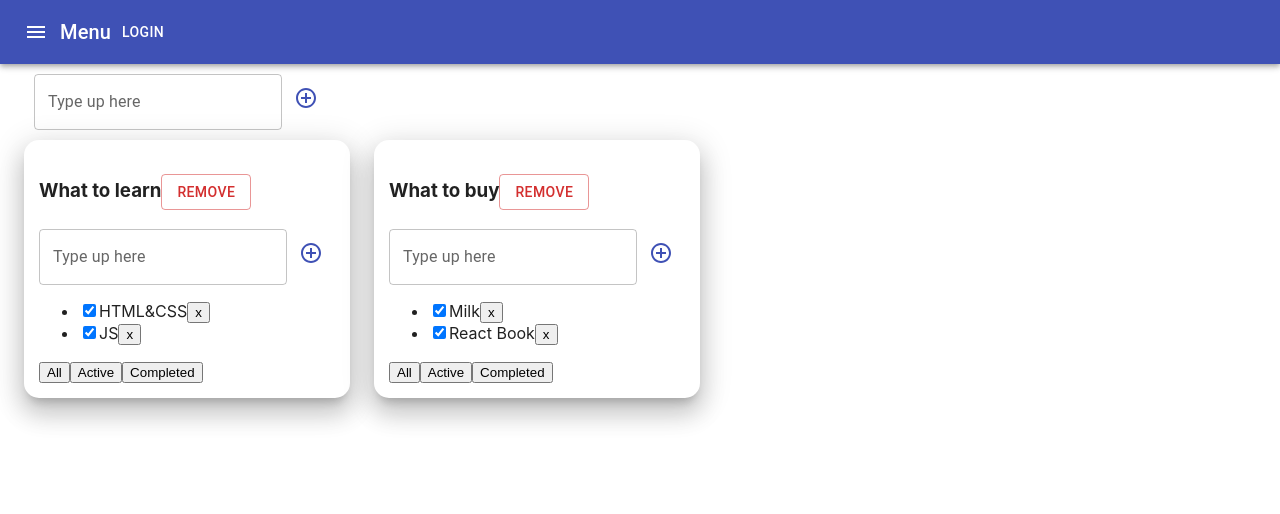
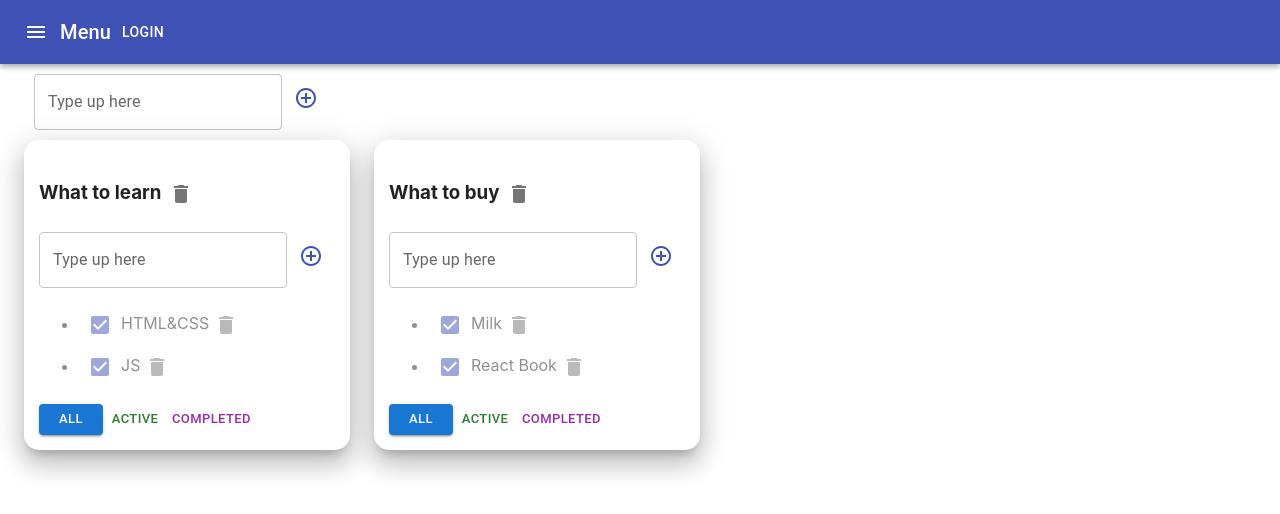
Before and after one commit to borisovya/toDoList, a React (Create React App) app: page / in a window 1280 px wide. Shown: the top 514 px of the page. Built offline with nearby package versions, Linux system fonts and the light colour scheme.

Commit message:
added AppBar component

```diff
--- a/src/App.css
+++ b/src/App.css
@@ -33,6 +33,6 @@
 /*  background-color: aquamarine;*/
 /*}*/
 
-/*.is-done {*/
-/*  opacity: 0.5;*/
-/*}*/
+.is-done {
+  opacity: 0.5;
+}
--- a/src/App.tsx
+++ b/src/App.tsx
@@ -5,6 +5,7 @@ import {v1} from 'uuid';
 import {AddItemForm} from "./Components/AddItemForm";
 import {AppBar, Button, Container, Grid, IconButton, Paper, Toolbar, Typography} from '@material-ui/core';
 import {Menu} from "@material-ui/icons";
+import ButtonAppBar from "./Components/AppBar";
 
 export type FilterValuesType = "all" | "active" | "completed";
 type TodolistType = {
@@ -108,22 +109,7 @@ function App() {
 
     return (
         <div className="App">
-
-            <AppBar position="static">
-                <Toolbar>
-                    <IconButton
-                        edge="start"
-                        color="inherit"
-                        aria-label="menu"
-                    >
-                        <Menu/>
-                    </IconButton>
-                    <Typography variant="h6">
-                        Menu
-                    </Typography>
-                    <Button color="inherit">Login</Button>
-                </Toolbar>
-            </AppBar>
+            <ButtonAppBar />
 
             <Container fixed>
                 <Grid container style={{padding: '10px'}}>
--- /dev/null
+++ b/src/Components/AppBar.tsx
@@ -0,0 +1,25 @@
+import React from "react";
+import {AppBar, Box, Button, IconButton, Toolbar, Typography} from "@material-ui/core";
+import { Menu } from "@material-ui/icons";
+
+export default function ButtonAppBar() {
+    return (
+        <Box sx={{ flexGrow: 1 }}>
+            <AppBar position="static">
+                <Toolbar>
+                    <IconButton
+                        edge="start"
+                        color="inherit"
+                        aria-label="menu"
+                    >
+                        <Menu />
+                    </IconButton>
+                    <Typography variant="h6" component="div">
+                        Menu
+                    </Typography>
+                    <Button color="inherit">Login</Button>
+                </Toolbar>
+            </AppBar>
+        </Box>
+    );
+}
--- a/src/TodoList.tsx
+++ b/src/TodoList.tsx
@@ -3,6 +3,8 @@ import {FilterValuesType} from './App';
 import {AddItemForm} from "./Components/AddItemForm";
 import {EditableInput} from "./Components/EditableInput";
 import {Button, IconButton} from "@mui/material";
+import {Delete, Fingerprint} from "@material-ui/icons";
+import { Checkbox } from '@material-ui/core';
 
 
 export type TaskType = {
@@ -51,10 +53,11 @@ export function Todolist(props: PropsType) {
     return <div>
         <h3>
             <EditableInput title={props.title} callBack={changeTodolistTitleHandler}/>
-            {/*<button onClick={removeTodolist}>x</button>*/}
-            <Button variant="outlined" color="error" onClick={removeTodolist}>
-                Remove
-            </Button>
+
+            <IconButton onClick={removeTodolist}>
+                <Delete />
+            </IconButton>
+
 
         </h3>
 
@@ -70,23 +73,27 @@ export function Todolist(props: PropsType) {
                     }
 
                     return <li key={t.id} className={t.isDone ? "is-done" : ""}>
-                        <input type="checkbox" onChange={onChangeHandler} checked={t.isDone}/>
+                        <Checkbox color={'primary'} onChange={onChangeHandler} checked={t.isDone}/>
                         <EditableInput callBack={(newTitle)=>updateTaskHandler(t.id, newTitle)} title={t.title}/>
-                        <button onClick={onClickHandler}>x</button>
+
+                        <IconButton size='small' onClick={onClickHandler}>
+                            <Delete />
+                        </IconButton>
+
                     </li>
                 })
             }
         </ul>
         <div>
-            <button className={props.filter === 'all' ? "active-filter" : ""}
+            <Button variant={props.filter === 'all' ? "contained" : "text"} size='small'
                     onClick={onAllClickHandler}>All
-            </button>
-            <button className={props.filter === 'active' ? "active-filter" : ""}
+            </Button>
+            <Button variant={props.filter === 'active' ? "contained" : "text"} size='small'color={"success"}
                     onClick={onActiveClickHandler}>Active
-            </button>
-            <button className={props.filter === 'completed' ? "active-filter" : ""}
+            </Button>
+            <Button variant={props.filter === 'completed' ? "contained" : "text"} size='small' color={"secondary"}
                     onClick={onCompletedClickHandler}>Completed
-            </button>
+            </Button>
         </div>
     </div>
 }
```
